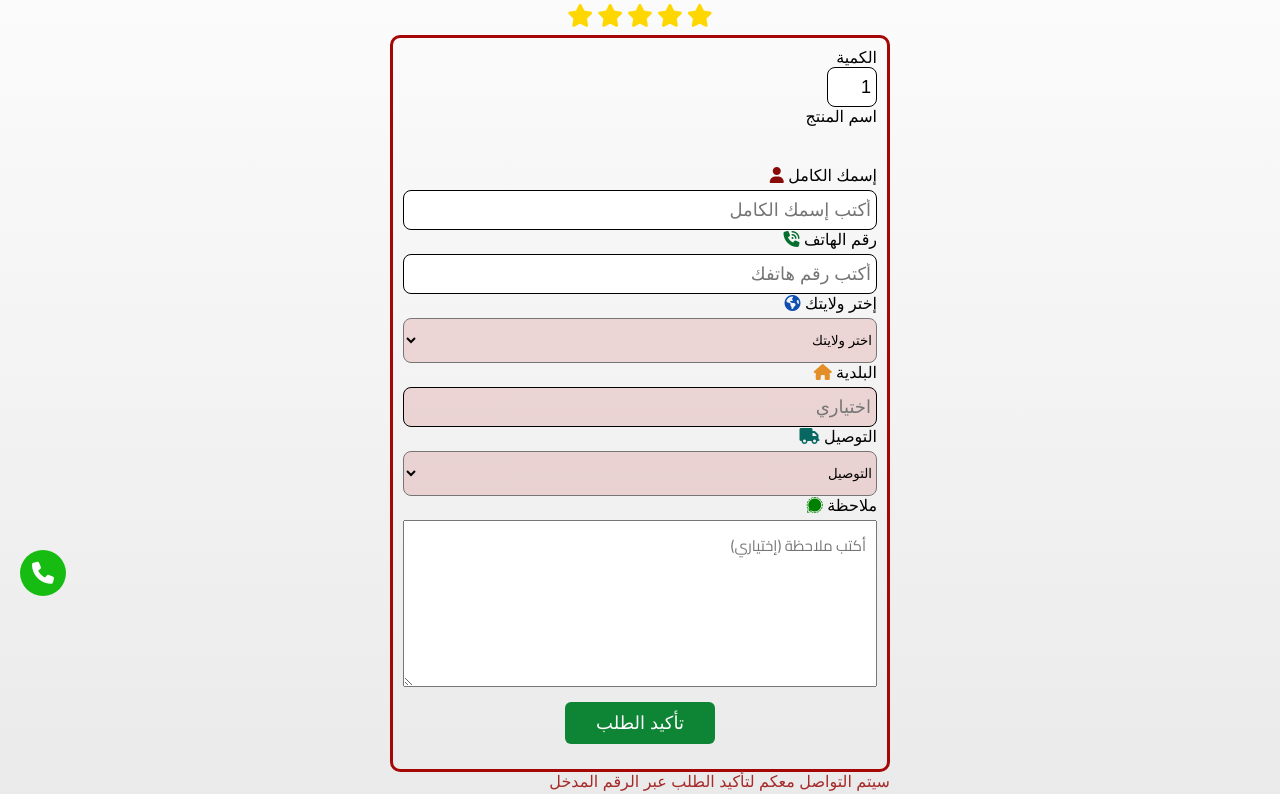
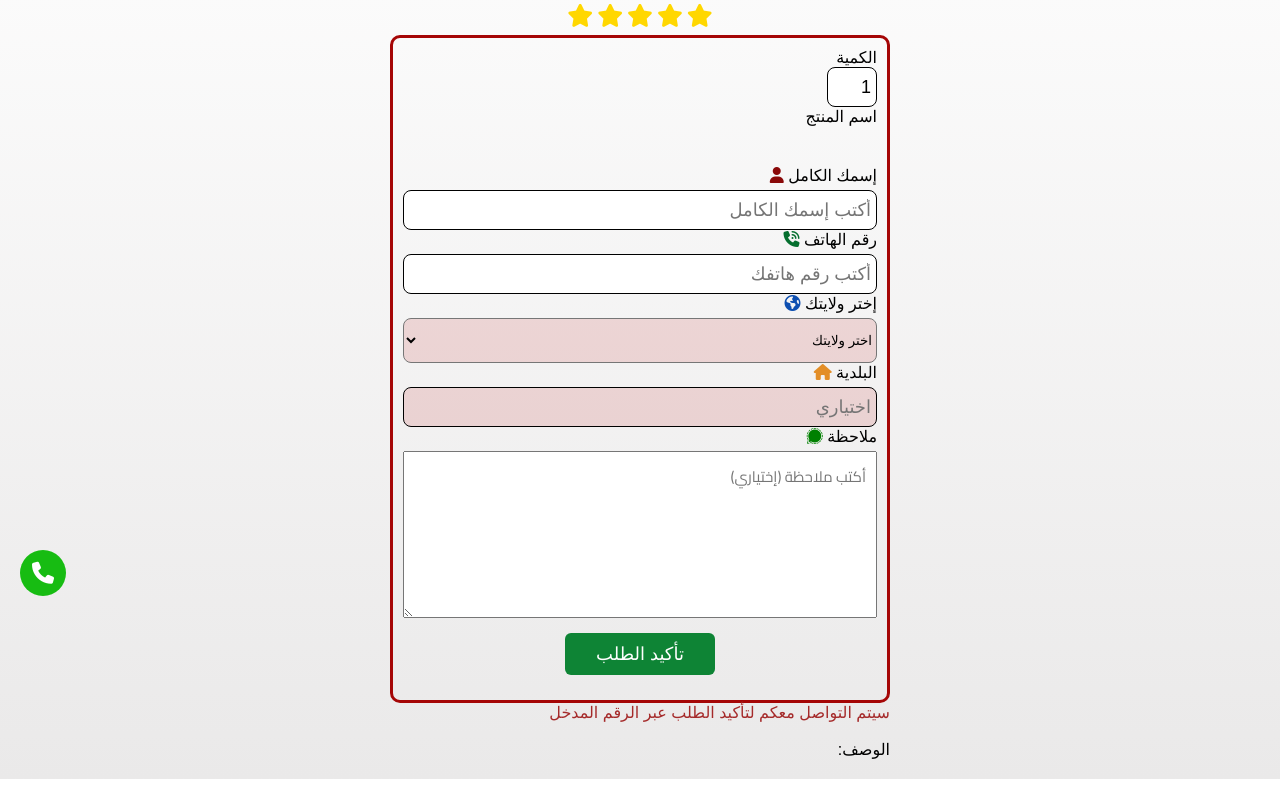
Before and after one commit to tmshoop/store, a plain HTML site: page order.html in a window 1280 px wide. Shown: the part 184-978 px from the top of the page. Drawn offline with Linux system fonts and the light colour scheme.

Commit message:
Update order.html

```diff
--- a/order.html
+++ b/order.html
@@ -115,12 +115,6 @@
                 <p id="error-state" class="error-message" style="display:none;">من فضلك اختر الولاية</p>
                 <label style="margin-bottom: 5px;" for="yourNumber">البلدية <i style="color: #e38e27;" class="fa-solid fa-house"></i></label>
                 <input style="background: #ba1d1d25;" type="text" id="yourcity" name="البلدية" placeholder="اختياري">
-                <label style="margin-bottom: 5px;" for="yourNumber">التوصيل <i style="color: #086861;" class="fa-solid fa-truck"></i></label>
-                <select style="background: #ba1d1d25;" name="التوصيل" id="" required>
-                    <option value="" selected disabled>التوصيل</option>
-                    <option value="">إلى المنزل</option>
-                    <option value="">إلى المكتب</option>
-                </select>
                 <label style="margin-bottom: 5px;" for="">ملاحظة <i style="color: green;" class="fa-brands fa-signal-messenger"></i></label>
                <textarea placeholder="أكتب ملاحظة (إختياري)" style="font-family: Cairo; padding: 10px; font-size: 15px; outline: none;" name="ملاحظة" id="" cols="30" rows="5"></textarea>
                 <button type="submit" class="button">تأكيد الطلب</button>
```
